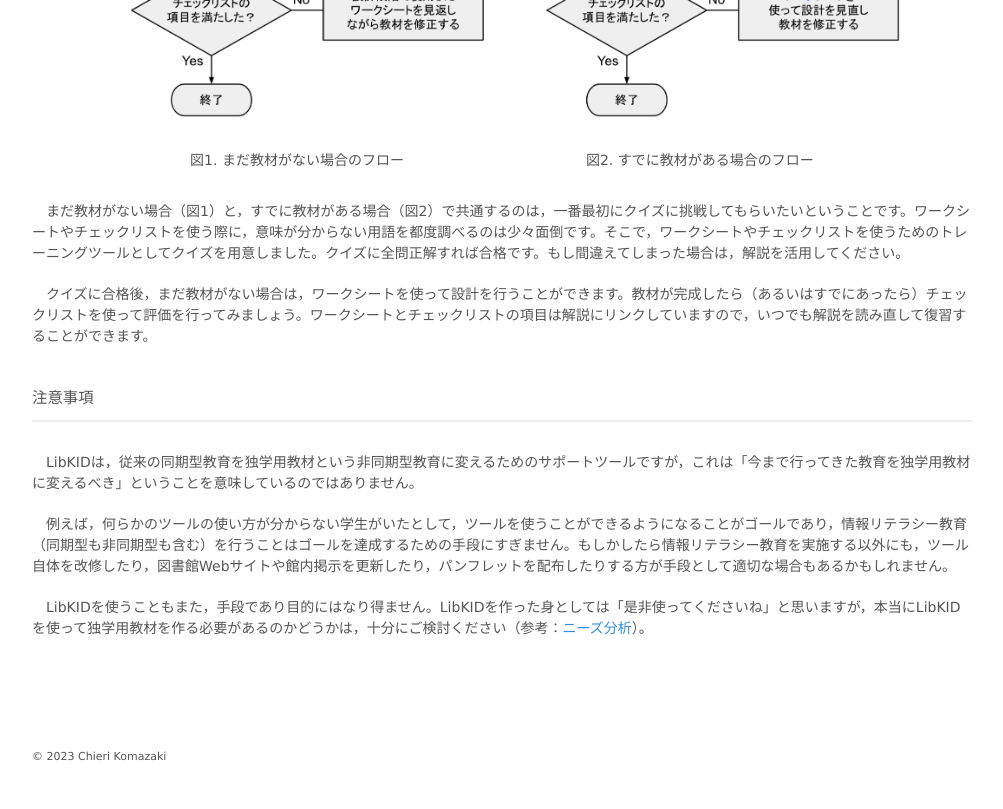
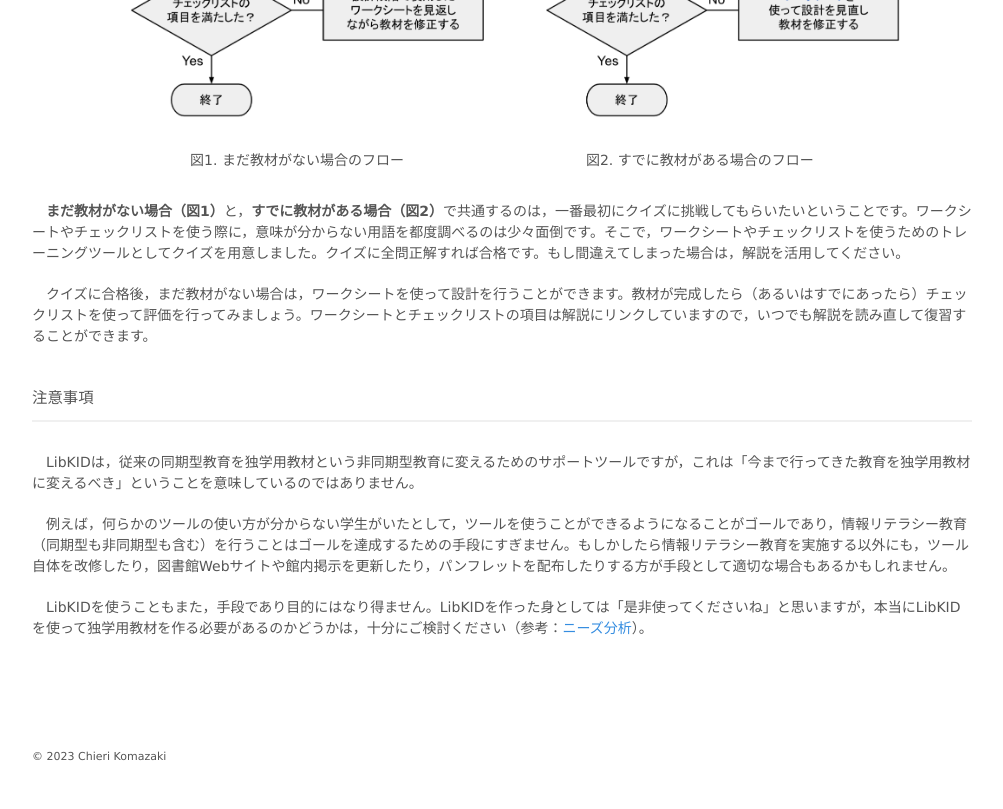
Before and after one commit to lib-kid/lib-kid.github.io, a plain HTML site: page howto.html in a window 1280 px wide. Shown: the part 1365-2174 px from the top of the page, without its empty margins (138-1141 px from the left). Drawn offline with Linux system fonts and the light colour scheme.

Commit message:
Add files

```diff
--- a/howto.html
+++ b/howto.html
@@ -93,7 +93,7 @@
 					</figure>
 
 					<p>
-						まだ教材がない場合（図1）と，すでに教材がある場合（図2）で共通するのは，一番最初にクイズに挑戦してもらいたいということです。ワークシートやチェックリストを使う際に，意味が分からない用語を都度調べるのは少々面倒です。そこで，ワークシートやチェックリストを使うためのトレーニングツールとしてクイズを用意しました。クイズに全問正解すれば合格です。もし間違えてしまった場合は，解説を活用してください。
+						<strong>まだ教材がない場合（図1）</strong>と，<strong>すでに教材がある場合（図2）</strong>で共通するのは，一番最初にクイズに挑戦してもらいたいということです。ワークシートやチェックリストを使う際に，意味が分からない用語を都度調べるのは少々面倒です。そこで，ワークシートやチェックリストを使うためのトレーニングツールとしてクイズを用意しました。クイズに全問正解すれば合格です。もし間違えてしまった場合は，解説を活用してください。
 					</p>
 					<p>
 						クイズに合格後，まだ教材がない場合は，ワークシートを使って設計を行うことができます。教材が完成したら（あるいはすでにあったら）チェックリストを使って評価を行ってみましょう。ワークシートとチェックリストの項目は解説にリンクしていますので，いつでも解説を読み直して復習することができます。
```
